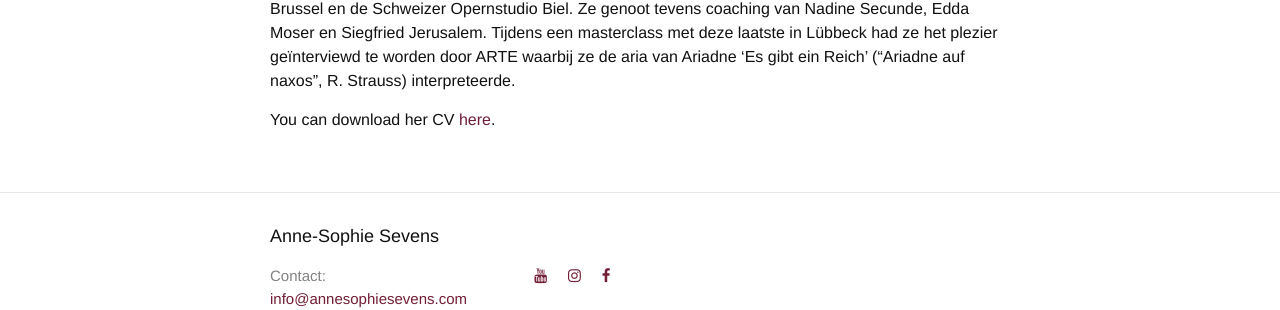
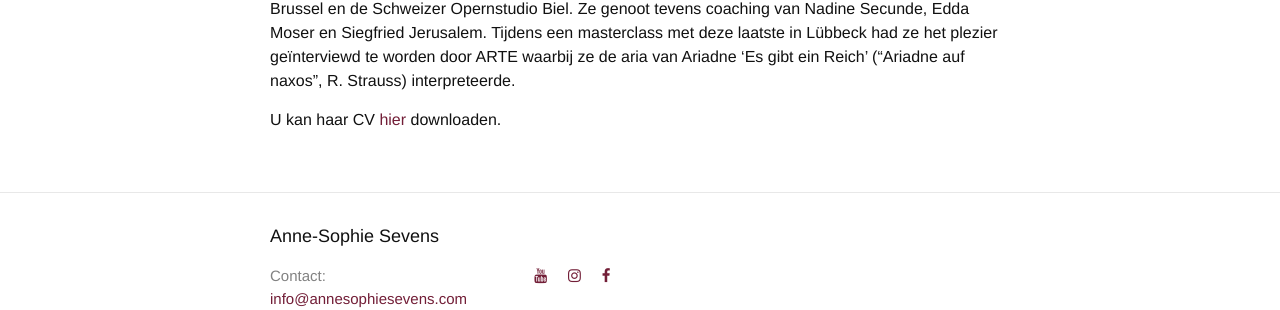
Before and after one commit to annesophie-sevens/annesophie-sevens.github.io, a Jekyll site: the page built from biography-nl.md, in a window 1280 px wide. Shown: the part 928-1238 px from the top of the page. Built offline with Jekyll 4.4.1, drawn with Linux system fonts in a browser that asks for light colours; nearby versions of some CDN libraries.

Commit message:
Update biography-nl.md

```diff
--- a/biography-nl.md
+++ b/biography-nl.md
@@ -20,4 +20,4 @@ Het gerenommeerd Richard Wagner Verband Wenen gaf haar in 2019 een beurs voor ee
 
 Ze studeerde aan het Lemmensinstituut (nu Luca School of Arts), het Koninklijk Conservatorium te Brussel en de Schweizer Opernstudio Biel. Ze genoot tevens coaching van Nadine Secunde, Edda Moser en Siegfried Jerusalem. Tijdens een masterclass met deze laatste in Lübbeck had ze het plezier geïnterviewd te worden door ARTE waarbij ze de aria van Ariadne 'Es gibt ein Reich' ("Ariadne auf naxos", R. Strauss) interpreteerde.
 
-You can download her CV [here]({{ site.baseurl }}/assets/CV.pdf).
+U kan haar CV [hier]({{ site.baseurl }}/assets/CV.pdf) downloaden.
```
